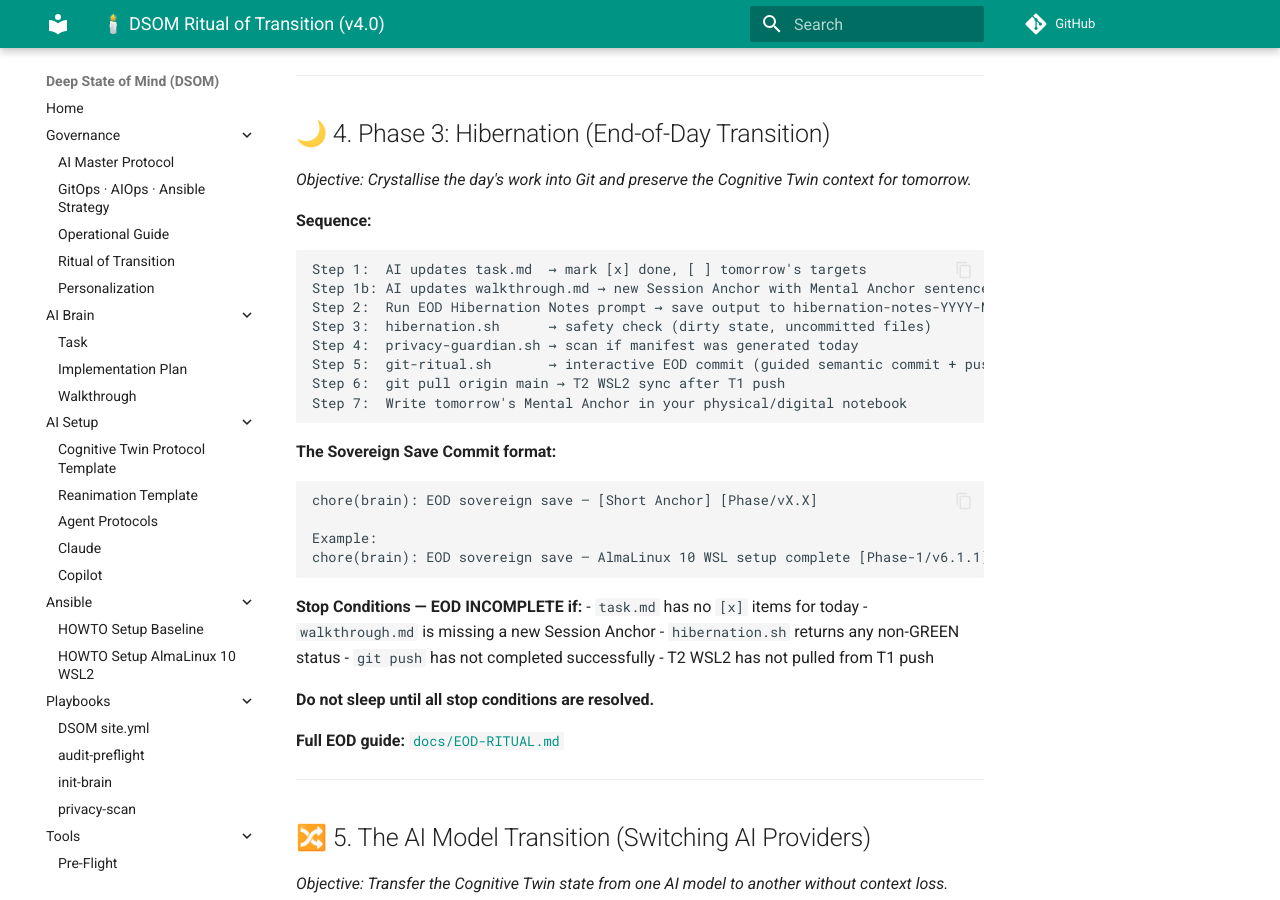
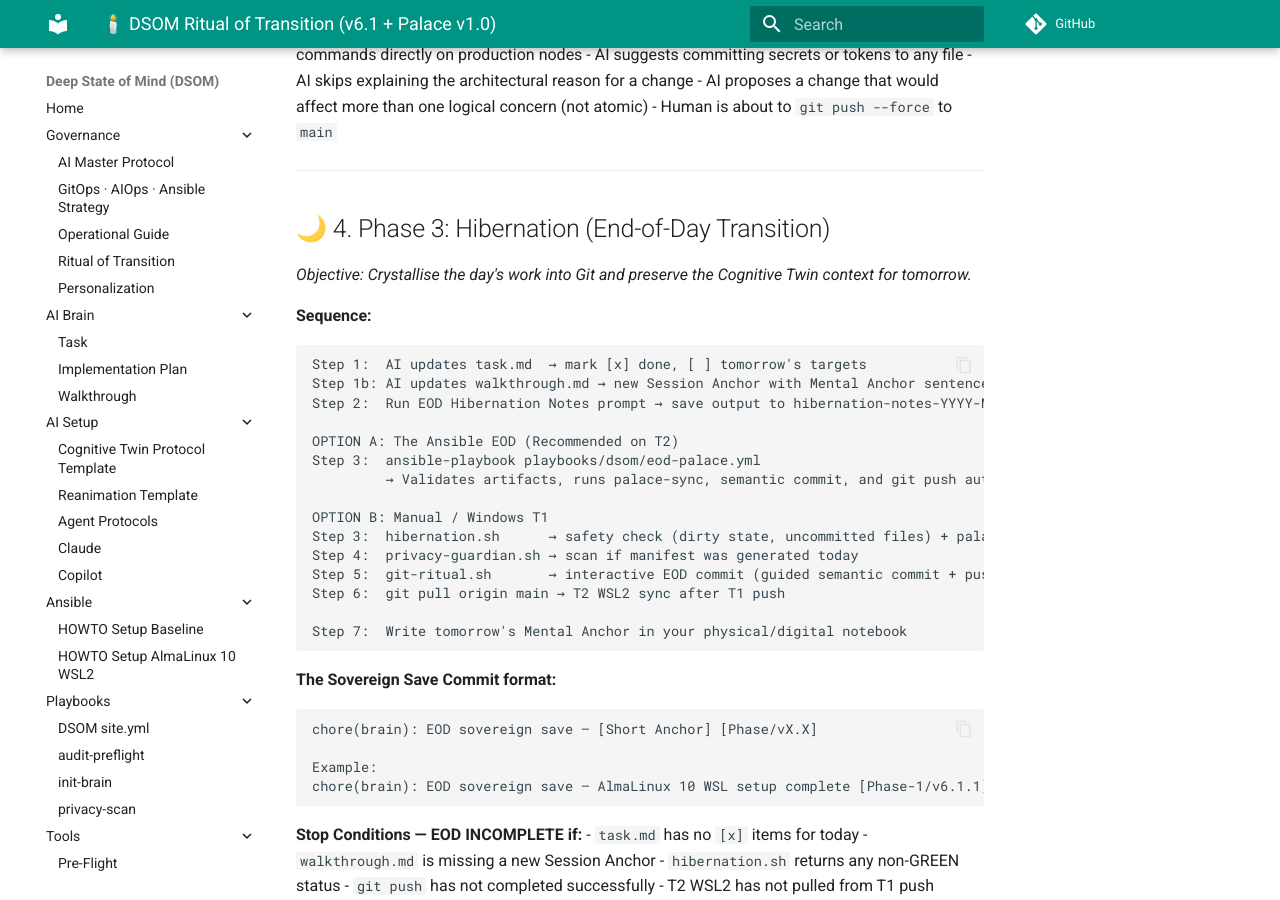
Before and after one commit to linuxmalaysia/deep-state-of-mind-for-my-ai, an MkDocs documentation site: the page built from docs/RITUAL-OF-TRANSITION.md, in a window 1280 px wide and 900 px high, scrolled down 2890 px. Built offline with MkDocs 1.6.1 and Material for MkDocs 9.7.7, drawn with Linux system fonts in a browser that asks for light colours; comment, search, counter and statistics services are not loaded; some of the changed text lies outside the part shown.

Commit message:
docs(palace): integrate Palace memory 4th pillar and Ansible SOD/EOD into transition and reanimation standards

````diff
--- a/docs/RITUAL-OF-TRANSITION.md
+++ b/docs/RITUAL-OF-TRANSITION.md
@@ -1,8 +1,8 @@
-# 🕯️ DSOM Ritual of Transition (v4.0)
+# 🕯️ DSOM Ritual of Transition (v6.1 + Palace v1.0)
 # docs/RITUAL-OF-TRANSITION.md
 
 > **"Intelligence is ephemeral; the Repository is eternal."**
-> **Standard: DSOM For My AI Protocol v6.1 | GitOps · AIOps · Ansible**
+> **Standard: DSOM For My AI Protocol v6.1 + Palace v1.0 | GitOps · AIOps · Ansible**
 
 The **Ritual of Transition** governs movement between cognitive states (AI context) and physical states (Git, Ansible, infrastructure). It is the operating membrane of the three-pillar model.
 
@@ -39,12 +39,17 @@ Every state transition in DSOM passes through this loop. There are no shortcuts.
 **Sequence:**
 
 ```
+OPTION A: The Ansible Shortcut (Recommended on T2)
+Step 1: ansible-playbook playbooks/dsom/sod-palace.yml
+        → Pulls Git, audits workspace, generates manifest with Section [14] Palace Registry
+Step 2: Upload manifest to AI      → Cognitive Handshake
+
+OPTION B: Manual / Windows T1
 Step 1: git-ritual.sh sod          → pull latest from origin/main
 Step 2: audit-pre-flight.sh        → verify workspace (5 checks, all must PASS)
-Step 3: reanimate.sh               → generate 13-section context manifest
+Step 3: reanimate.sh               → generate 14-section context manifest
 Step 4: privacy-guardian.sh        → scan manifest before upload
 Step 5: Upload manifest to AI      → Cognitive Handshake
-        OR paste Hibernation Notes → faster reanimation via Prompt 2
 ```
 
 **Stop Conditions — Reanimation FAILS if:**
@@ -113,10 +118,17 @@ Immediately pause and re-read `docs/AI-MASTER-PROTOCOL.md` if:
 Step 1:  AI updates task.md  → mark [x] done, [ ] tomorrow's targets
 Step 1b: AI updates walkthrough.md → new Session Anchor with Mental Anchor sentence
 Step 2:  Run EOD Hibernation Notes prompt → save output to hibernation-notes-YYYY-MM-DD.txt
-Step 3:  hibernation.sh      → safety check (dirty state, uncommitted files)
+
+OPTION A: The Ansible EOD (Recommended on T2)
+Step 3:  ansible-playbook playbooks/dsom/eod-palace.yml
+         → Validates artifacts, runs palace-sync, semantic commit, and git push automatically
+
+OPTION B: Manual / Windows T1
+Step 3:  hibernation.sh      → safety check (dirty state, uncommitted files) + palace-sync.pl
 Step 4:  privacy-guardian.sh → scan if manifest was generated today
 Step 5:  git-ritual.sh       → interactive EOD commit (guided semantic commit + push)
 Step 6:  git pull origin main → T2 WSL2 sync after T1 push
+
 Step 7:  Write tomorrow's Mental Anchor in your physical/digital notebook
 ```
 
@@ -211,6 +223,6 @@ cat .agent/brain/walkthrough.md | tail -30
 
 ---
 
-*Standard: DSOM For My AI Protocol v6.1 | Harisfazillah Jamel | LinuxMalaysia*
+*Standard: DSOM For My AI Protocol v6.1 + Palace v1.0 | Harisfazillah Jamel | LinuxMalaysia*
 *This is the **baseline transition protocol** for all projects built on this skeleton.*
-*Last Updated: 2026-03-10 | Version: v4.0*
+*Last Updated: 2026-04-08 | Version: v6.1*
````
Also changed, not shown: docs/DIGITAL-SOVEREIGNTY-MODEL.md (+11 -6 lines), docs/HOWTO-SETUP-ANSIBLE-BASELINE.md (+3 -2 lines), docs/REANIMATION-PROMPT-TEMPLATE.md (+13 -8 lines).
